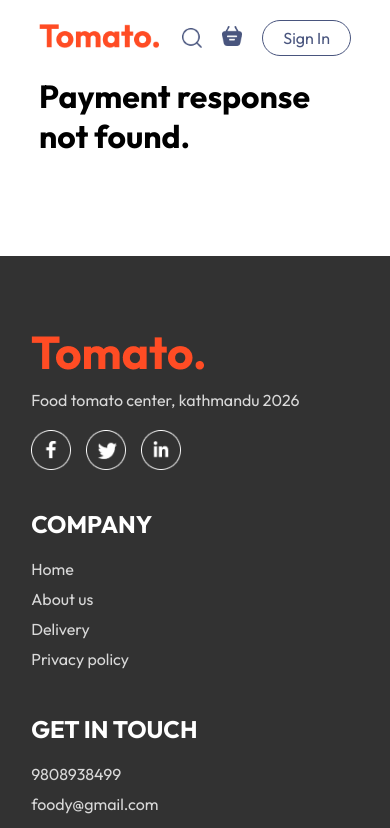
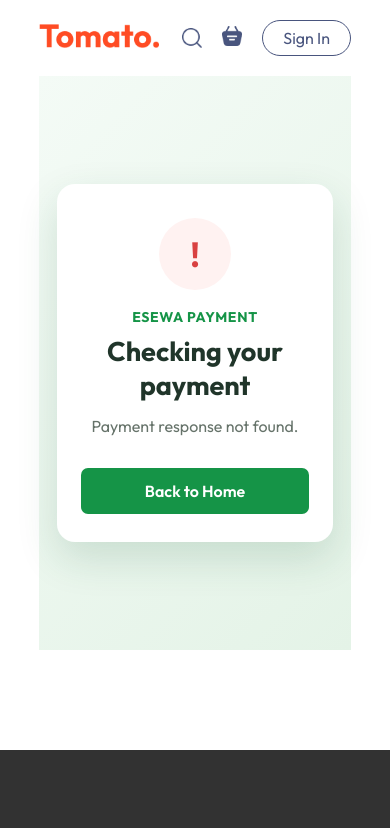
Before and after one commit to jimbaLama/Food-App, a React (Vite) app in the folder Frontend/: page /payment-success in a window 390 px wide. Shown: the top 828 px of the page. Built offline with nearby package versions, Linux system fonts and the light colour scheme; no server answers.

Commit message:
Payment success and failure page created

```diff
--- /dev/null
+++ b/Frontend/src/pages/PaymentFailure/PaymentFailure.css
@@ -0,0 +1,5 @@
+.payment-failure-icon {
+  background: #fff0ef;
+  color: #d94141;
+  font-size: 42px;
+}
--- a/Frontend/src/pages/PaymentFailure/PaymentFailure.jsx
+++ b/Frontend/src/pages/PaymentFailure/PaymentFailure.jsx
@@ -1,11 +1,25 @@
-import { Link } from "react-router-dom";
+import { useNavigate } from "react-router-dom";
+import "../PaymentSuccess/PaymentSuccess.css";
+import "./PaymentFailure.css";
 
-const PaymentFailure = () => (
-  <div className="payment-result">
-    <h1>Payment was not completed</h1>
-    <p>No payment was confirmed. You can safely return to your cart and try again.</p>
-    <Link to="/cart">Return to cart</Link>
-  </div>
-);
+const PaymentFailure = () => {
+  const navigate = useNavigate();
+
+  return (
+    <main className="payment-failure-page">
+      <section className="payment-failure-card">
+        <div className="payment-failure-icon" aria-hidden="true">×</div>
+        <p className="payment-failure-brand">eSewa Payment</p>
+        <h1>Payment Failed</h1>
+        <p className="payment-failure-message">
+          Your payment was not completed. No amount has been confirmed for this order.
+        </p>
+        <button className="payment-failure-button" onClick={() => navigate("/", { replace: true })}>
+          Back to Home
+        </button>
+      </section>
+    </main>
+  );
+};
 
 export default PaymentFailure;
--- /dev/null
+++ b/Frontend/src/pages/PaymentSuccess/PaymentSuccess.css
@@ -0,0 +1,114 @@
+.payment-success-page,
+.payment-failure-page {
+  align-items: center;
+  background: linear-gradient(135deg, #f4fbf6 0%, #e4f3e7 100%);
+  display: flex;
+  justify-content: center;
+  min-height: 68vh;
+  padding: 32px 18px;
+}
+
+.payment-success-card,
+.payment-failure-card {
+  background: #fff;
+  border-radius: 18px;
+  box-shadow: 0 16px 40px rgba(22, 92, 54, 0.16);
+  max-width: 430px;
+  padding: 42px 34px 34px;
+  text-align: center;
+  width: 100%;
+}
+
+.payment-success-icon,
+.payment-failure-icon {
+  align-items: center;
+  border-radius: 50%;
+  display: inline-flex;
+  font-size: 34px;
+  font-weight: 700;
+  height: 72px;
+  justify-content: center;
+  margin-bottom: 18px;
+  width: 72px;
+}
+
+.payment-success-icon.success {
+  background: #e5f7e9;
+  color: #28a745;
+}
+
+.payment-success-icon.verifying {
+  background: #eef8f0;
+  color: #159447;
+}
+
+.payment-success-icon.error {
+  background: #fff2f1;
+  color: #d94141;
+}
+
+.payment-success-brand,
+.payment-failure-brand {
+  color: #159447;
+  font-size: 14px;
+  font-weight: 700;
+  letter-spacing: 0.7px;
+  margin: 0 0 8px;
+  text-transform: uppercase;
+}
+
+.payment-success-card h1,
+.payment-failure-card h1 {
+  color: #20352a;
+  font-size: 27px;
+  margin: 0 0 12px;
+}
+
+.payment-success-message,
+.payment-failure-message {
+  color: #66736a;
+  line-height: 1.6;
+  margin: 0 auto 28px;
+  max-width: 320px;
+}
+
+.payment-success-button,
+.payment-failure-button {
+  background: #159447;
+  border: 0;
+  border-radius: 7px;
+  color: #fff;
+  cursor: pointer;
+  font-size: 16px;
+  font-weight: 600;
+  padding: 13px 28px;
+  transition: background 0.2s ease, transform 0.2s ease;
+  width: 100%;
+}
+
+.payment-success-button:hover,
+.payment-failure-button:hover {
+  background: #0b7834;
+  transform: translateY(-1px);
+}
+
+.payment-success-loader {
+  animation: payment-spin 0.8s linear infinite;
+  border: 3px solid #d9efe0;
+  border-radius: 50%;
+  border-top-color: #159447;
+  height: 27px;
+  margin: 4px auto;
+  width: 27px;
+}
+
+@keyframes payment-spin {
+  to { transform: rotate(360deg); }
+}
+
+@media (max-width: 480px) {
+  .payment-success-card,
+  .payment-failure-card {
+    padding: 34px 24px 28px;
+  }
+}
--- a/Frontend/src/pages/PaymentSuccess/PaymentSuccess.jsx
+++ b/Frontend/src/pages/PaymentSuccess/PaymentSuccess.jsx
@@ -1,12 +1,12 @@
-// PaymentSuccess.jsx
-
 import { useContext, useEffect, useState } from "react";
 import { useNavigate } from "react-router-dom";
 import axios from "axios";
 import { StoreContext } from "../../context/StoreContext";
+import "./PaymentSuccess.css";
 
 const PaymentSuccess = () => {
   const [status, setStatus] = useState("Verifying payment...");
+  const [paymentState, setPaymentState] = useState("verifying");
   const navigate = useNavigate();
   const { setCartItems, url } = useContext(StoreContext);
 
@@ -21,6 +21,7 @@
 
         if (!encodedData) {
           setStatus("Payment response not found.");
+          setPaymentState("error");
           return;
         }
 
@@ -40,22 +41,24 @@
           }
         );
 
-        console.log("Verification:", response.data);
+        // console.log("Verification:", response.data);
 
         if (
           response.data.success &&
           response.data.data.status === "COMPLETE"
         ) {
           setStatus("Payment successful!");
+          setPaymentState("success");
           setCartItems({});
-          navigate("/myorders", { replace: true });
         } else {
           setStatus("Payment could not be verified.");
+          setPaymentState("error");
         }
 
       } catch (error) {
         console.error("Verification error:", error);
         setStatus(error.response?.data?.message || "Payment verification failed.");
+        setPaymentState("error");
       }
     };
 
@@ -63,9 +66,30 @@
   }, []);
 
   return (
-    <div>
-      <h1>{status}</h1>
-    </div>
+    <main className="payment-success-page">
+      <section className="payment-success-card" aria-live="polite">
+        <div className={`payment-success-icon ${paymentState}`} aria-hidden="true">
+          {paymentState === "success" ? "✓" : paymentState === "error" ? "!" : "…"}
+        </div>
+        <p className="payment-success-brand">eSewa Payment</p>
+        <h1>{paymentState === "success" ? "Payment Successful" : "Checking your payment"}</h1>
+        <p className="payment-success-message">{status}</p>
+
+        {paymentState === "verifying" && <div className="payment-success-loader" />}
+
+        {paymentState === "success" && (
+          <button className="payment-success-button" onClick={() => navigate("/myorders", { replace: true })}>
+            Done
+          </button>
+        )}
+
+        {paymentState === "error" && (
+          <button className="payment-success-button" onClick={() => navigate("/", { replace: true })}>
+            Back to Home
+          </button>
+        )}
+      </section>
+    </main>
   );
 };
 
```
